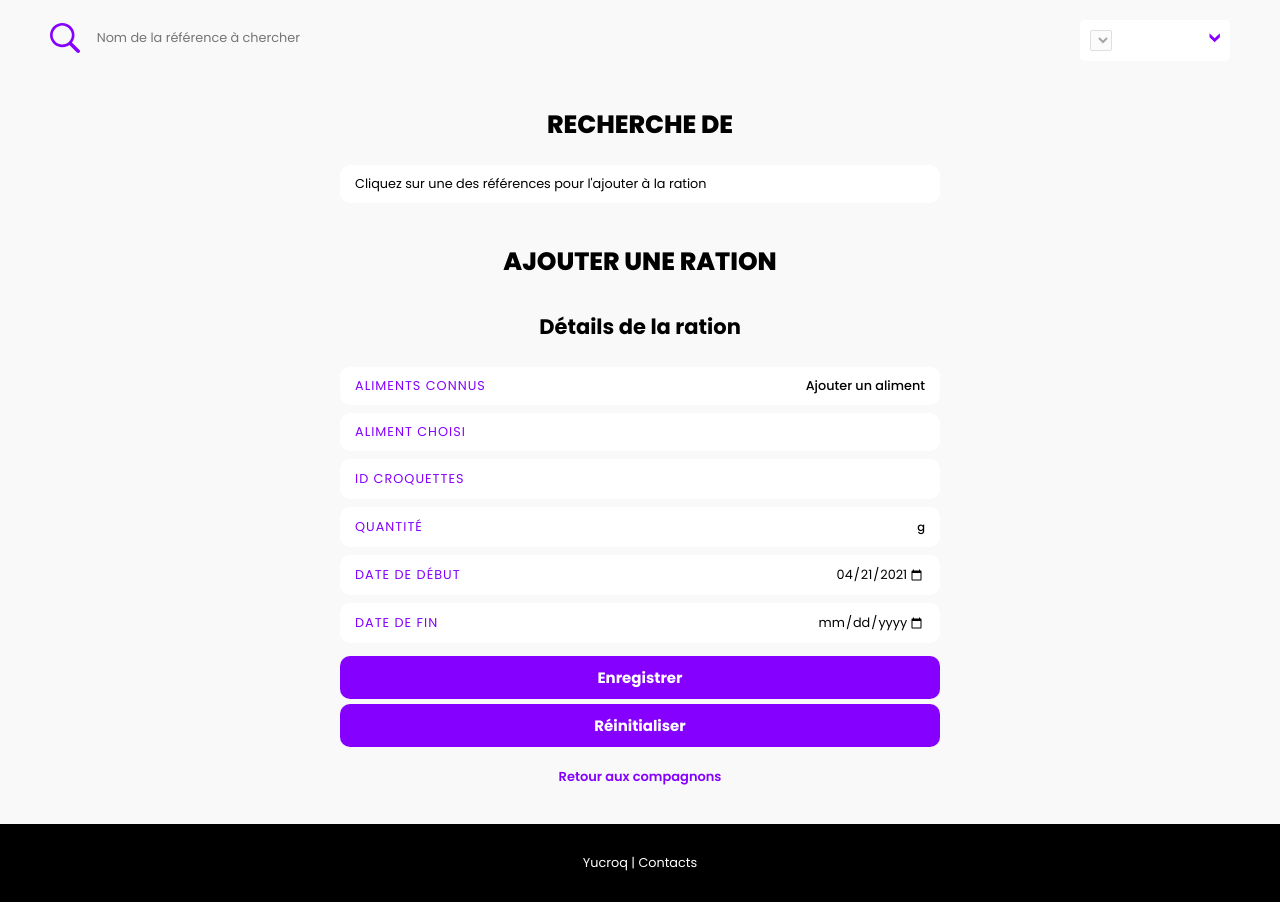
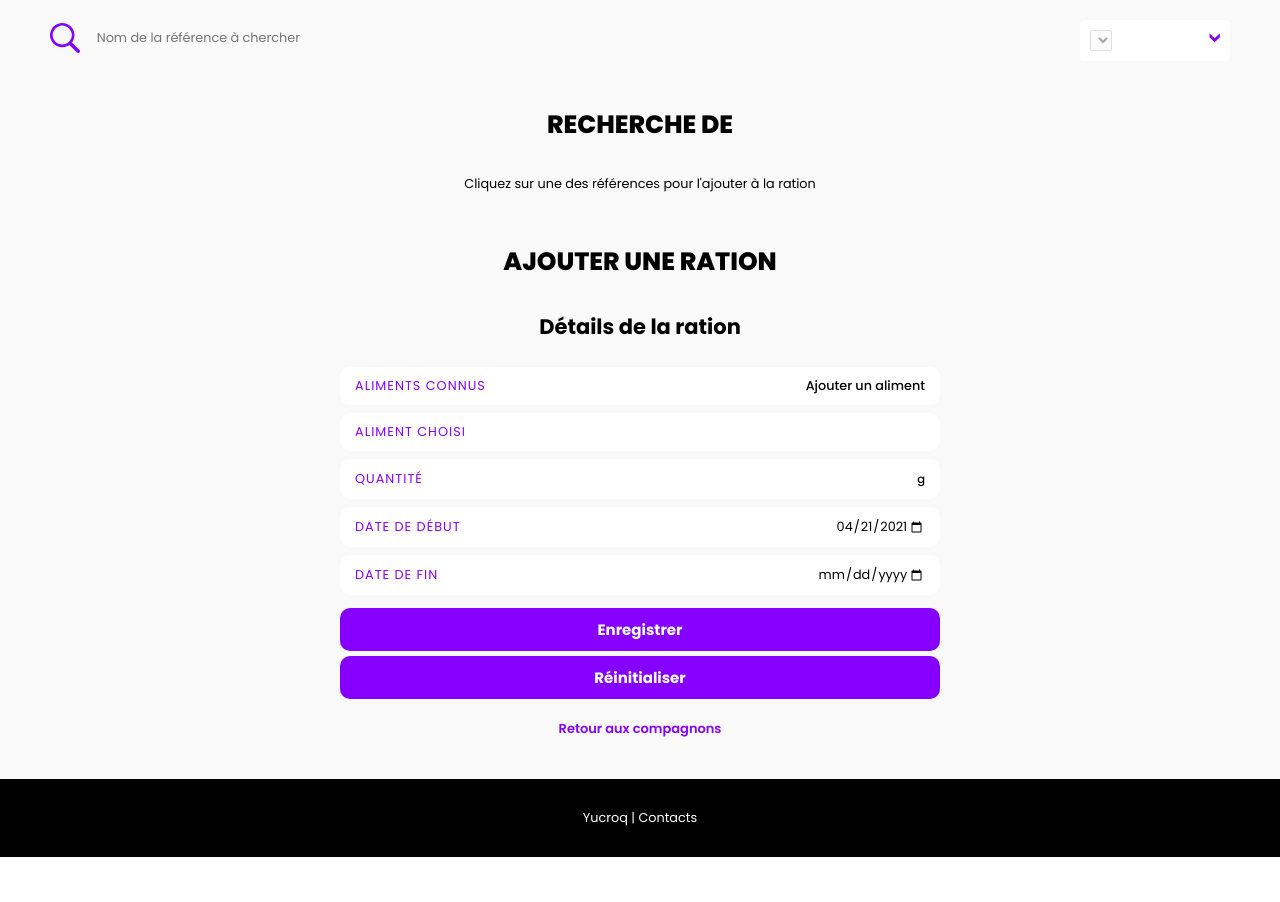
Before and after one commit to AlexGodfrin81/ISIS_3A_PTUT, a Spring app: page /formulaireRation in a window 1280 px wide. Shown: the part 80-982 px from the top of the page. After the commit the page ends 937 px from the top, so only its background shows below. Run offline with Thymeleaf, Linux system fonts and the light colour scheme; the template is opened without the code that fills it, so the values that code supplies are empty; some of the project's set-up classes (security, data sources, template engines, error pages and the like) are left out, and stand-ins take their place.

Commit message:
Amélioration du design, de l'ergonomie, début d'assistant

```diff
--- a/src/main/java/yucroq/controller/RationController.java
+++ b/src/main/java/yucroq/controller/RationController.java
@@ -44,6 +44,7 @@
     public String montreLeFormulairePourAjout(Model model, Integer id, @AuthenticationPrincipal Proprietaire user) {
         model.addAttribute("ration", new Ration());
         model.addAttribute("animal", dao2.getOne(id));
+        model.addAttribute("croquette", dao3.listeCroquettesPour(id));
         model.addAttribute("croquettes", dao3.findAll());
         model.addAttribute("animaux", dao4.getOne(user.getId_proprio()).getMesAnimaux());
         return "formulaireRation";
--- a/src/main/resources/static/css/style.css
+++ b/src/main/resources/static/css/style.css
@@ -271,6 +271,14 @@
     text-align: justify;
 }
 
+p.explication {
+    background-color: transparent;
+    padding: 10px 15px 10px 15px;
+    border-radius: 0px;
+    text-align: center;
+    font-size: 1em;
+}
+
 li {
     list-style-type:none;
     list-style-position:outside;
--- a/src/main/resources/static/js/script.js
+++ b/src/main/resources/static/js/script.js
@@ -66,5 +66,5 @@
                                             commentaireNEC = "Obèse";
                                             break;
                                         }
-                                    document.getElementById("valeur_nec").textContent = valeurNEC + "/9 - " + commentaireNEC;
+                                    document.getElementById("valeur_nec").innerHTML = valeurNEC + "/9 - " + commentaireNEC + "</br><img src='../images/Hilda.png' />";
                                     }
--- a/src/main/resources/templates/detailCroquettes.html
+++ b/src/main/resources/templates/detailCroquettes.html
@@ -123,9 +123,9 @@
             </table>
 
             <div class="ajout">
-                <a th:href="@{add(name=${#authentication.name})}" href='formulaireAnimal.html'>
+                <a th:href="@{/ration/add(id=${animal.id_animal},idcroq=${croquette.id_croq})}" href='formulaireRation.html'>
                     <div class="plus">+</div>
-                    <div class="texteajout">Ajouter à une ration (mauvais lien à l'heure actuelle)</div>
+                    <div class="texteajout">Ajouter à une ration</div>
                 </a>
             </div>
 
--- a/src/main/resources/templates/formulaireRation.html
+++ b/src/main/resources/templates/formulaireRation.html
@@ -72,16 +72,16 @@
                     <tr>
                         <td><label for="anciennesCroqs">Aliments connus</label></td>
                         <td>
-                            <select id="anciennesCroqs" name="anciennesCroqs" th:unless="${#lists.isEmpty(croquettes)}">
-                                <option th:each="c : ${croquettes}" th:if="${c.espece == animal.espece}" th:data-esp="${c.espece}" th:value="${c.id_croq}" th:text="${c.marque + ' ' + c.nom}"></option>
+                            <select id="anciennesCroqs" name="anciennesCroqs" th:unless="${#lists.isEmpty(croquette)}">
+                                <option th:each="c : ${croquette}" th:value="${c.idcroq}" th:text="${c.marquecroq + ' ' + c.nomcroq}"></option>
                             </select>
-                            <span th:if="${#lists.isEmpty(croquettes)}"><a th:href="@{../croquette/add(id=${animal.id_animal})}" href='formulaireCroquette.html'>Ajouter un aliment</a></span>
+                            <span th:if="${#lists.isEmpty(croquette)}"><a th:href="@{../croquette/add(id=${animal.id_animal})}" href='formulaireCroquette.html'>Ajouter un aliment</a></span>
                         </td>
                     </tr>
                     <tr id="lignealimentchoisi">
                         <td>Aliment choisi</td>
                         <td id="alimentchoisi"></td>
-                    <tr>
+                    <tr style="display:none">
                         <td><label for="mesCroqs">ID croquettes</label></td>
                         <td><input name="mesCroqs" id="mesCroqs" th:field="*{mesCroqs}" th:value="*{mesCroqs}" th:text="${mesCroqs}"></input></td>
                     </tr>
@@ -113,6 +113,7 @@
 
             </form>
             <h4><a th:href="@{/animal/show}" href="afficheAnimaux.html">Retour aux compagnons</a></h4>
+            <h4 id="retourcroq"></h4>
 
         </section>
         <script th:src="@{/js/scriptRation.js}" src="../static/js/scriptRation.js"/></script>
@@ -189,6 +190,17 @@
                 document.getElementById("alimentchoisi").innerHTML = event.target.innerHTML;
                 document.getElementById("lignealimentchoisi").removeAttribute("style");
             }
+
+            const queryString = window.location.search;
+            const urlParams = new URLSearchParams(queryString);
+            const product = urlParams.get('idcroq');
+            if (product != null) {
+                document.getElementById("anciennesCroqs").disabled=true;
+                document.getElementById("inputrecherche").disabled=true;
+                document.getElementById("mesCroqs").innerHTML = product;
+                document.getElementById("mesCroqs").value = product;
+            }
+            console.log(product);
     </script>
     </body>
 
--- a/src/main/resources/templates/login.html
+++ b/src/main/resources/templates/login.html
@@ -49,7 +49,7 @@
                     </tr>
 
                 </table>
-                <span th:text="${error}">Message d'erreur</span>
+                <p class="explication"><span th:text="${error}">Message d'erreur</span></p>
                 <input type="hidden" th:name="${_csrf.parameterName}" th:value="${_csrf.token}"/>
                 <button type="submit">Connexion</button>
 
```
Also changed, not shown: src/main/resources/templates/afficheCroquettes.html (+9 -9 lines), src/main/resources/templates/formulaireAnimal.html (+5 -3 lines), src/main/resources/templates/registration.html (+12 -12 lines).
